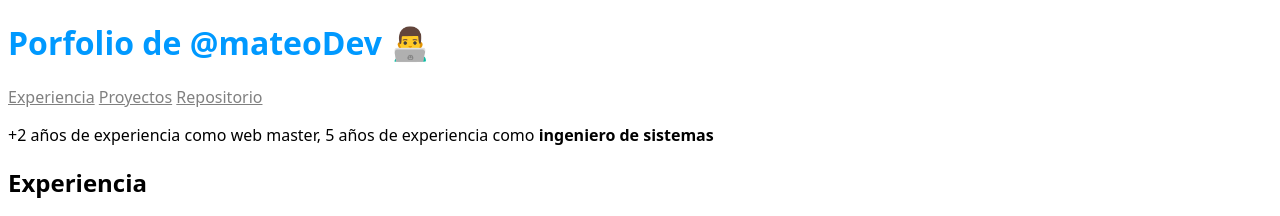
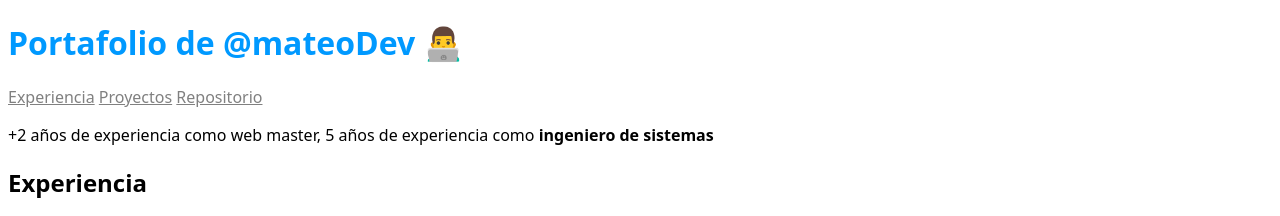
Before and after one commit to Mateo0720/Portafolio, a plain HTML site: page index.html in a window 1280 px wide. Shown: the top 216 px of the page. Drawn offline with Linux system fonts and the light colour scheme.

Commit message:
Contenido Título de header

```diff
--- a/index.html
+++ b/index.html
@@ -42,7 +42,7 @@
     </head>
     <body>
         <header>
-            <h1> Porfolio de @mateoDev 👨‍💻</h1>
+            <h1> Portafolio de @mateoDev 👨‍💻</h1>
             <nav>
                 <a class="link" href="#experiencia">Experiencia</a>
                 <a class="link" href="#proyectos">Proyectos</a>
```
Also changed, not shown: 1 other file.
